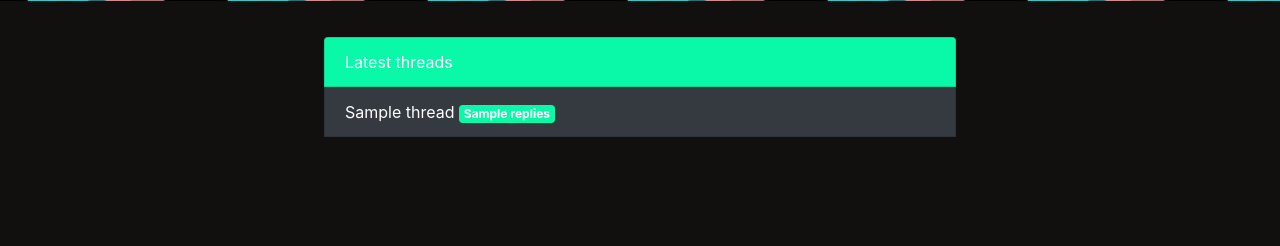
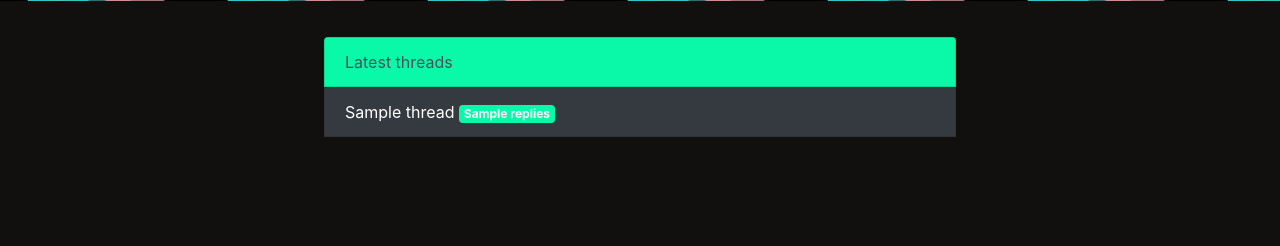
Before and after one commit to DanielFL0/LuunaBoard, a Python web app: template LuunaBoard/templates/index.html in a window 1280 px wide. Shown: the part 304-550 px from the top of the page. Run offline with Jinja, Linux system fonts and the light colour scheme; the template is opened without the code that fills it: most values are stand-ins (such as "Sample title", 1, 10 or a date in 2020).

Commit message:
Modify index.html color scheme

```diff
--- a/LuunaBoard/templates/index.html
+++ b/LuunaBoard/templates/index.html
@@ -13,7 +13,7 @@
   <div class="d-flex justify-content-center">
     <div class="list-group w-50 p-1">
       {% if threads %}
-      <a class="list-group-item list-group-item-action text-white" style="background-color: #09f9a9;">Latest
+      <a class="list-group-item list-group-item-action" style="background-color: #09f9a9;">Latest
         threads</a>
       {% for thread in threads%}
       <div class="d-flex justify-content-between">
```
